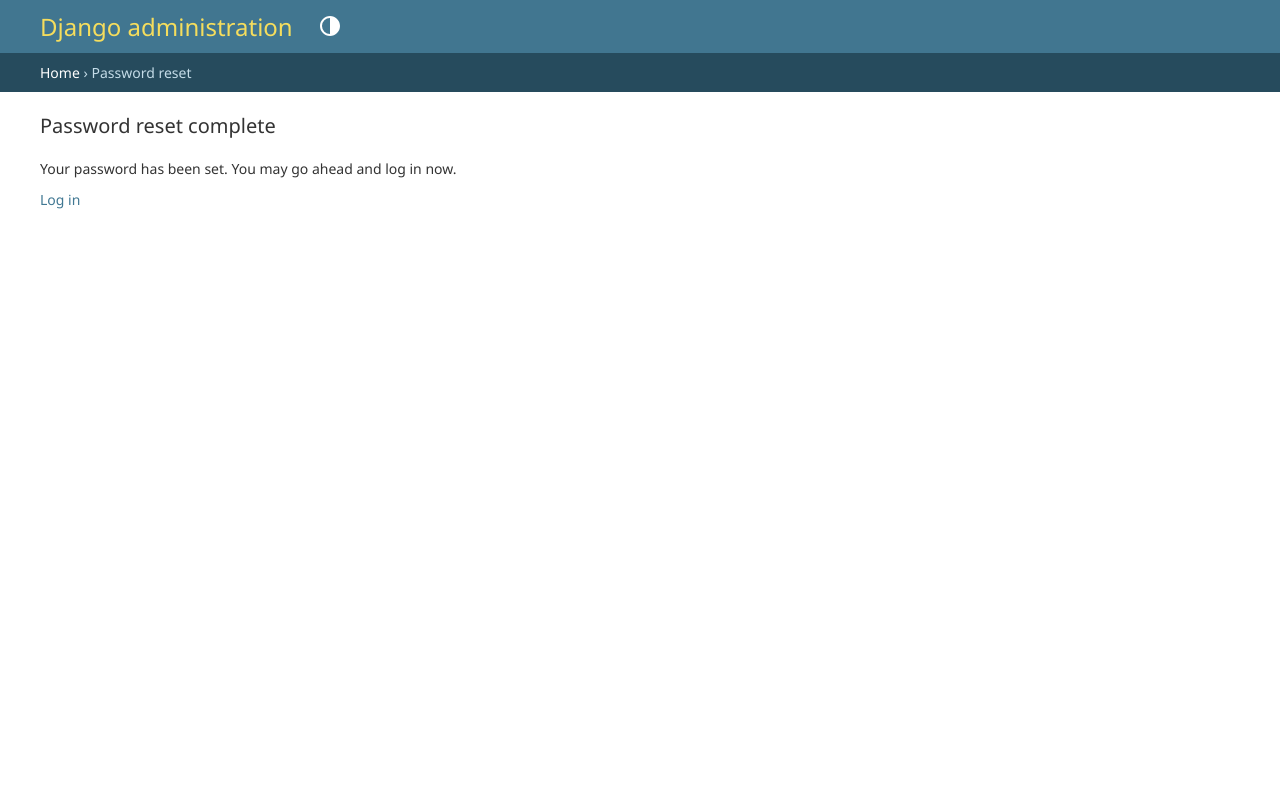
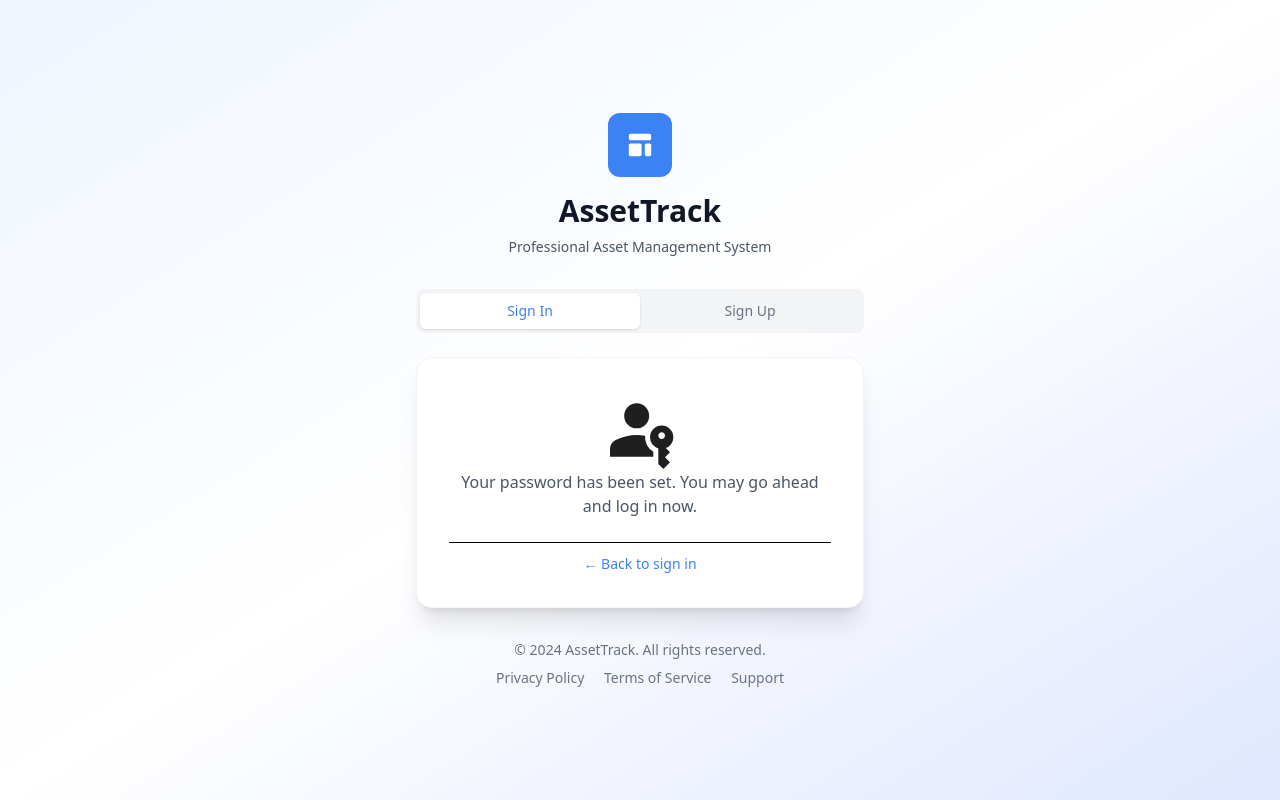
Before and after one commit to eman-jandog/django-inventory, a Django app: page /password_reset_complete/ in a window 1280 px wide. Run offline with Django 5.2, Linux system fonts and the light colour scheme; some libraries are stand-ins or nearby versions.

Commit message:
redesign page resets

```diff
--- /dev/null
+++ b/user/templates/user/auth/base.html
@@ -0,0 +1,68 @@
+{% load static %}
+<!DOCTYPE html>
+<html lang="en">
+<head>
+    <meta charset="UTF-8">
+    <meta name="viewport" content="width=device-width, initial-scale=1.0">
+    <script src="https://cdn.jsdelivr.net/npm/@tailwindcss/browser@4"></script>
+    <script src="https://cdn.jsdelivr.net/npm/htmx.org@2.0.7/dist/htmx.min.js" integrity="sha384-ZBXiYtYQ6hJ2Y0ZNoYuI+Nq5MqWBr+chMrS/RkXpNzQCApHEhOt2aY8EJgqwHLkJ" crossorigin="anonymous"></script>
+    <style type="text/tailwindcss">
+      @theme {
+        --color-primary: #3B82F6;
+        --color-secondary: #1E40AF;
+      }
+    </style>
+
+    <title>AssetTrack Account</title>
+</head>
+<body class="bg-gray-50 font-sans">
+        <div id="authContainer" class="min-h-screen bg-gradient-to-br from-blue-50 via-white to-indigo-100">
+        <div class="min-h-screen flex items-center justify-center py-4 px-4 sm:py-12 sm:px-6 lg:px-8">
+            <div class="max-w-md w-full space-y-4 sm:space-y-8">
+                <!-- Header -->
+                <div class="text-center">
+                    <div class="mx-auto h-12 w-12 sm:h-16 sm:w-16 bg-primary rounded-xl flex items-center justify-center mb-3 sm:mb-4">
+                        <svg class="h-6 w-6 sm:h-8 sm:w-8 text-white" fill="currentColor" viewBox="0 0 20 20">
+                            <path d="M3 4a1 1 0 011-1h12a1 1 0 011 1v2a1 1 0 01-1 1H4a1 1 0 01-1-1V4zM3 10a1 1 0 011-1h6a1 1 0 011 1v6a1 1 0 01-1 1H4a1 1 0 01-1-1v-6zM14 9a1 1 0 00-1 1v6a1 1 0 001 1h2a1 1 0 001-1v-6a1 1 0 00-1-1h-2z"></path>
+                        </svg>
+                    </div>
+                    <h2 class="text-2xl sm:text-3xl font-bold text-gray-900">AssetTrack</h2>
+                    <p class="mt-1 sm:mt-2 text-xs sm:text-sm text-gray-600">Professional Asset Management System</p>
+                </div>
+
+                <!-- Toggle Buttons -->
+                <div class="flex bg-gray-100 rounded-lg p-1 mb-4 sm:mb-6" role="tablist"
+                    hx-target="#accountForm"
+                    hx-on::after-on-load="
+                        let currentTab = document.querySelector('[aria-selected=true]');
+                        currentTab.setAttribute('aria-selected', 'false')
+                        currentTab.classList.remove('bg-white', 'text-primary', 'shadow-sm')
+                        currentTab.classList.add('text-gray-500', 'hover:text-gray-700')
+                        let newTab = event.target
+                        newTab.setAttribute('aria-selected', 'true')
+                        newTab.classList.add('bg-white', 'text-primary', 'shadow-sm')
+                        newTab.classList.remove('text-gray-500', 'hover:text-gray-700')">
+                    <button id="loginTab" hx-get="{% url 'user-login' %}" aria-selected="true" aria-controls="accountForm" class="flex-1 py-2 px-2 sm:px-4 text-xs sm:text-sm font-medium rounded-md transition-all duration-200 bg-white text-primary shadow-sm" role="tab">
+                        Sign In
+                    </button>
+                    <button id="registerTab" hx-get="{% url 'user-register' %}" aria-selected="false" aria-controls="accountForm" class="flex-1 py-2 px-2 sm:px-4 text-xs sm:text-sm font-medium rounded-md hover:text-gray-700 transition-all duration-200 text-gray-500" role="tab">
+                        Sign Up
+                    </button>
+                </div>
+
+                {% block form_content %}{% endblock %}
+
+                <!-- Footer -->
+                <div class="text-center text-sm text-gray-500">
+                    <p>© 2024 AssetTrack. All rights reserved.</p>
+                    <div class="mt-2 space-x-4">
+                        <a href="#" class="hover:text-gray-700">Privacy Policy</a>
+                        <a href="#" class="hover:text-gray-700">Terms of Service</a>
+                        <a href="#" class="hover:text-gray-700">Support</a>
+                    </div>
+                </div>
+            </div>
+        </div>
+    </div>
+</body>
+</html>
--- a/user/templates/user/auth/login.html
+++ b/user/templates/user/auth/login.html
@@ -5,18 +5,18 @@
 </div>
 
 <!-- Form -->
-<form hx-post='{% url "user-login" %}' hx-target="#accountForm" class="space-y-4 sm:space-y-6">
+<form hx-post='{% url "user-login" %}' class="space-y-4 sm:space-y-6">
     {% csrf_token %}
     {{ form|crispy }}
     <div class="flex items-center justify-between">
         <div class="flex items-center">
             <input id="rememberMe" name="rememberMe" type="checkbox" class="h-3 w-3 sm:h-4 sm:w-4 text-primary focus:ring-primary border-gray-300 rounded">
-            <label for="rememberMe" class="ml-2 block text-xs sm:text-sm text-gray-700">
+            <label for="rememberMe"class="ml-2 block text-xs sm:text-sm text-gray-700">
                 Remember me
             </label>
         </div>
         <div class="text-xs sm:text-sm">
-            <a href="#" hx-target="#accountForm" hx-get="{% url 'password_reset' %}" class="font-medium text-primary hover:text-secondary transition-colors">
+            <a href="#" hx-get="{% url 'password_reset' %}" class="font-medium text-primary hover:text-secondary transition-colors">
                 Forgot password?
             </a>
         </div>
--- a/user/templates/user/auth/password_reset.html
+++ b/user/templates/user/auth/password_reset.html
@@ -4,7 +4,7 @@
     <p class="text-gray-600">Enter your email to receive reset instructions</p>
 </div>
 
-<form method="post" action="{% url 'password_reset' %}"" class="space-y-6">
+<form hx-post="{% url 'password_reset' %}" class="space-y-6">
     {% csrf_token %}
     {{ form|crispy }}
     <!-- <div>
@@ -30,7 +30,7 @@
     </div>
 
     <div class="text-center">
-        <button type="button" hx-target="#accountForm" hx-get="{% url 'user-login' %}" class="text-sm text-primary hover:text-secondary">
+        <button type="button" hx-get="{% url 'user-login' %}" class="text-sm text-primary hover:text-secondary">
             ← Back to sign in
         </button>
     </div>
--- /dev/null
+++ b/user/templates/user/auth/password_reset_complete.html
@@ -0,0 +1,20 @@
+{% extends 'user/auth/base.html' %}
+{% load tailwind_filters %}
+{% block form_content %}
+<!-- Form -->
+<div id="accountForm" hx-target="this" class="bg-white rounded-2xl shadow-xl p-4 sm:p-8 border border-gray-100">
+    <div class="mb-6 text-center">
+        <svg xmlns="http://www.w3.org/2000/svg" viewBox="0 -960 960 960" fill="#1f1f1f" width="80px" height="80px" class="mx-auto">
+            <path xmlns="http://www.w3.org/2000/svg" d="M120-160v-94q0-38 19-65t49-41q67-30 128.5-45T440-420q26 0 50.5 2.5T541-410q-5 58 21.5 109.5T640-220v60H120ZM760-13l-60-60v-186q-44-13-72-49.5T600-393q0-58 41-99t99-41q58 0 99 41t41 99q0 45-25.5 80T790-263l50 50-60 60 60 60-80 80ZM440-500q-63 0-106.5-43.5T290-650q0-63 43.5-106.5T440-800q63 0 106.5 43.5T590-650q0 63-43.5 106.5T440-500Zm300 127q17 0 28.5-11.5T780-413q0-17-11.5-28.5T740-453q-17 0-28.5 11.5T700-413q0 17 11.5 28.5T740-373Z"/>
+            </path>
+        </svg>
+        <p class="text-sm sm:text-base text-gray-600">Your password has been set. You may go ahead and log in now.</p>
+    </div>
+    <hr>
+    <div class="text-center mt-2">
+        <button type="button" hx-get="{% url 'user-login' %}" hx-replace-url="{% url 'login-page' %}" class="text-sm text-primary hover:text-secondary">
+            ← Back to sign in
+        </button>
+    </div>
+</div>
+{% endblock %}
--- a/user/templates/user/auth/register.html
+++ b/user/templates/user/auth/register.html
@@ -5,7 +5,7 @@
     <p class="text-gray-600">Join AssetTrack to manage your assets efficiently</p>
 </div>
 
-<form hx-post="{% url 'user-register' %}" hx-target="#accountForm" class="space-y-6">
+<form hx-post="{% url 'user-register' %}" class="space-y-6">
     {% csrf_token %}
     {{ form|crispy }}
 
--- a/user/urls.py
+++ b/user/urls.py
@@ -10,7 +10,7 @@ urlpatterns = [
     path('profile/', views.profile, name='user-profile'),
     path('update_profile/', views.profile_update, name='user-update-profile'),
     path('password_reset/', auth_views.PasswordResetView.as_view(template_name='user/auth/password_reset.html'), name='password_reset'),
-    path('password_reset_done/', auth_views.PasswordResetDoneView.as_view(), name='password_reset_done'),
-    path('password_reset_confirm/<uidb64>/<token>', auth_views.PasswordResetConfirmView.as_view(), name='password_reset_confirm'),
-    path('password_reset_complete/', auth_views.PasswordResetCompleteView.as_view(), name='password_reset_complete')
+    path('password_reset_done/', auth_views.PasswordResetDoneView.as_view(template_name='user/auth/password_reset_done.html'), name='password_reset_done'),
+    path('password_reset_confirm/<uidb64>/<token>', auth_views.PasswordResetConfirmView.as_view(template_name='user/auth/password_reset_confirm.html'), name='password_reset_confirm'),
+    path('password_reset_complete/', auth_views.PasswordResetCompleteView.as_view(template_name='user/auth/password_reset_complete.html'), name='password_reset_complete')
 ]
```
Also changed, not shown: user/templates/user/auth/page.html (+6 -70 lines), user/templates/user/auth/password_reset_confirm.html (added, +21 -0 lines), user/templates/user/auth/password_reset_done.html (added, +12 -0 lines), user/templates/user/utils/auth/form_toggle.html (added, +19 -0 lines), db.sqlite3.
